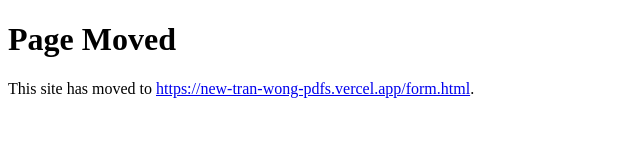
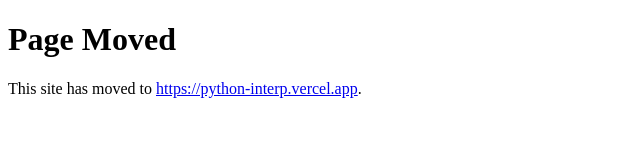
Before and after one commit to dopplertgy-cmd/custom_http, a website: page frontend/index.html in a window 1280 px wide. Shown: the whole page, without its empty margins (0-640 px from the left). Drawn offline with Linux system fonts and the light colour scheme.

Commit message:
Update index.html

```diff
--- a/frontend/index.html
+++ b/frontend/index.html
@@ -6,6 +6,6 @@
 </head>
 <body>
   <h1>Page Moved</h1>
-  <p>This site has moved to <a href="https://new-tran-wong-pdfs.vercel.app/form.html">https://new-tran-wong-pdfs.vercel.app/form.html</a>.</p>
+  <p>This site has moved to <a href="https://python-interp.vercel.app">https://python-interp.vercel.app</a>.</p>
 </body>
 </html>
```
